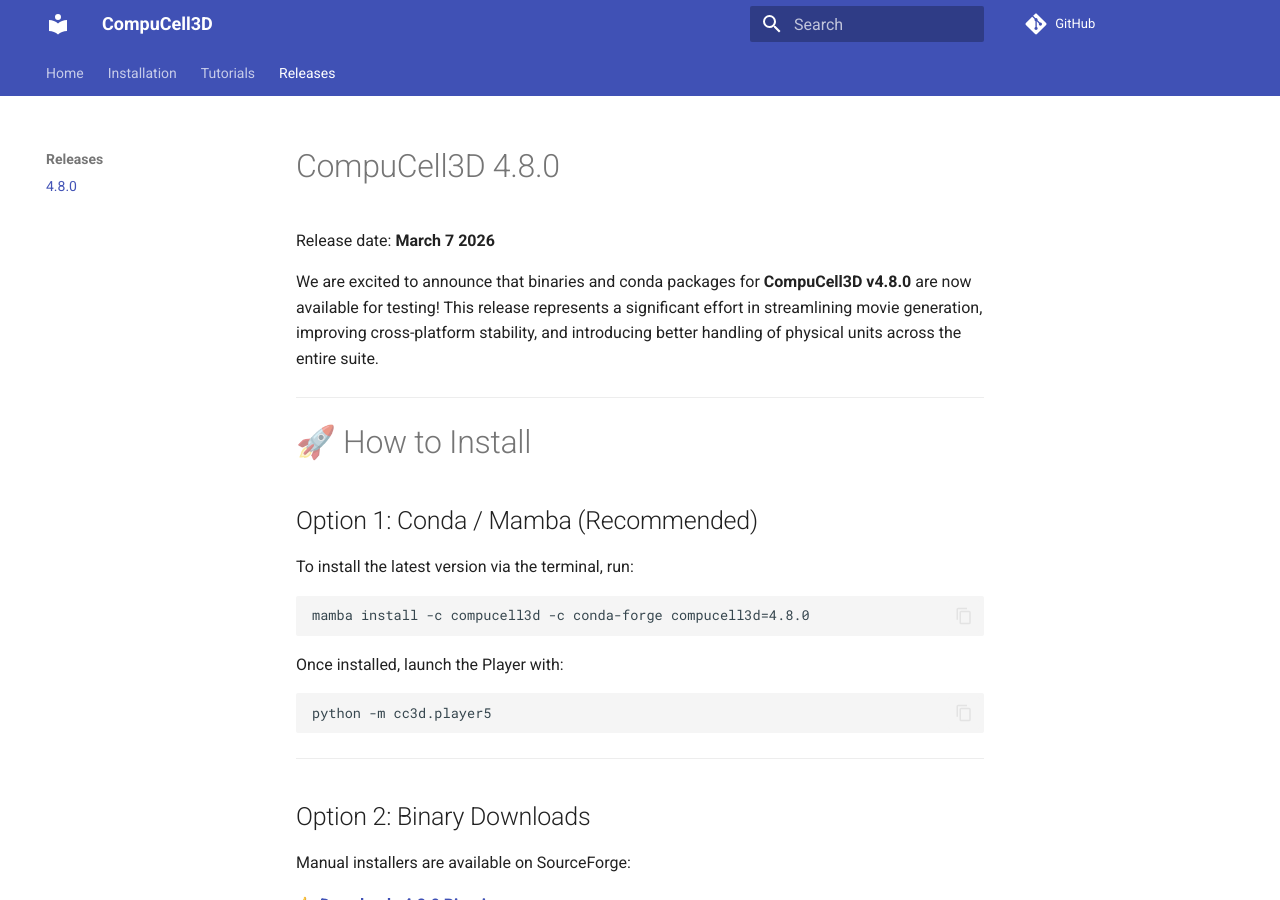
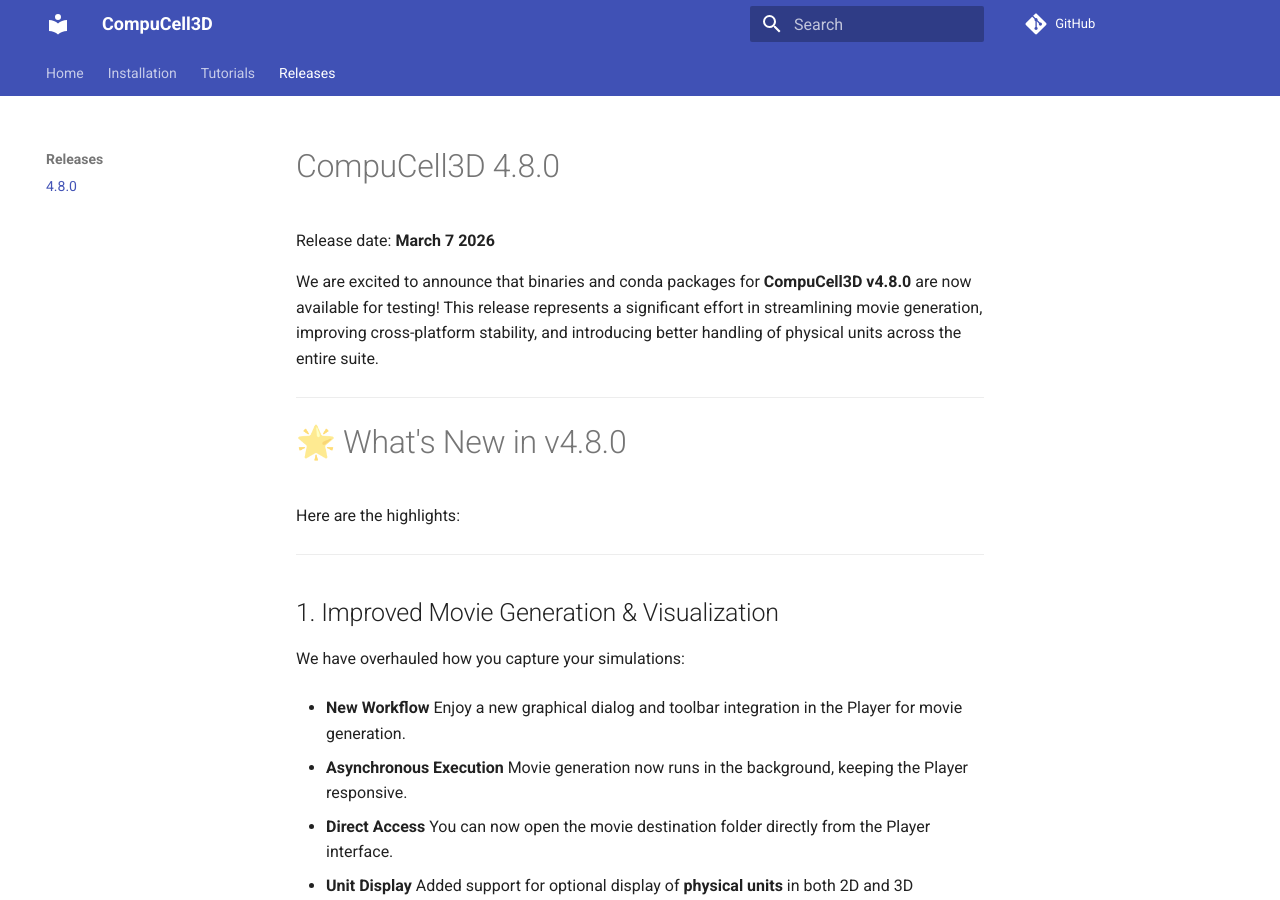
Before and after one commit to CompuCell3D/compucell3d.github.io, an MkDocs documentation site: the page built from docs/releases/4.8.0.md, in a window 1280 px wide and 900 px high. Built offline with MkDocs 1.6.1 and Material for MkDocs 9.7.7, drawn with Linux system fonts in a browser that asks for light colours; comment, search, counter and statistics services are not loaded; some of the changed text lies outside the part shown.

Commit message:
formatting fix

````diff
--- a/docs/releases/4.8.0.md
+++ b/docs/releases/4.8.0.md
@@ -8,38 +8,6 @@
 represents a significant effort in streamlining movie generation,
 improving cross-platform stability, and introducing better handling of
 physical units across the entire suite.
-
-
-
-------------------------------------------------------------------------
-
-# 🚀 How to Install
-
-## Option 1: Conda / Mamba (Recommended)
-
-To install the latest version via the terminal, run:
-
-``` bash
-mamba install -c compucell3d -c conda-forge compucell3d=4.8.0
-```
-
-Once installed, launch the Player with:
-
-``` bash
-python -m cc3d.player5
-```
-
-------------------------------------------------------------------------
-
-## Option 2: Binary Downloads
-
-Manual installers are available on SourceForge:
-
-👉 **[Download v4.8.0
-Binaries](https://sourceforge.net/projects/cc3d/files/)**
-
-**Note:** Binaries for Intel-based (older) Macs will be uploaded
-shortly.
 
 ------------------------------------------------------------------------
 
````
Also changed, not shown: other parts of docs/releases/4.8.0.md (+2 -2 lines).
